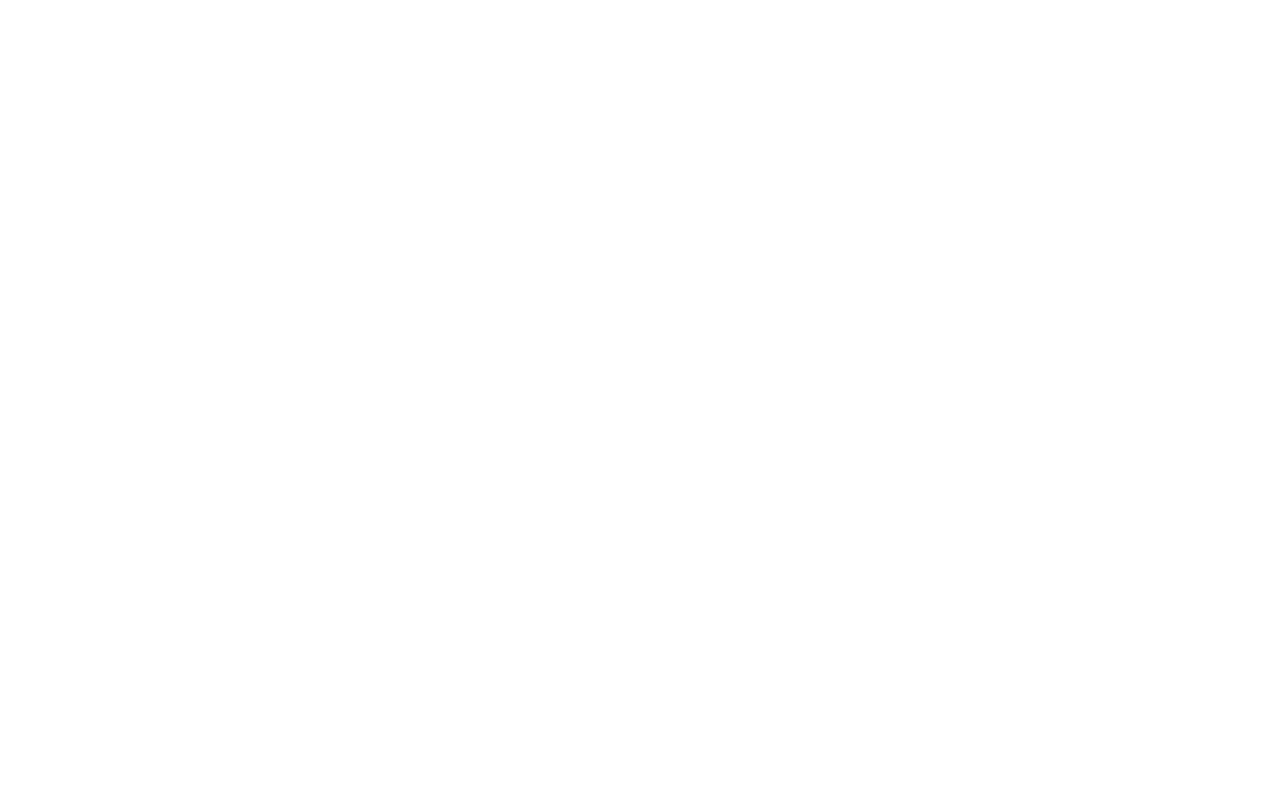
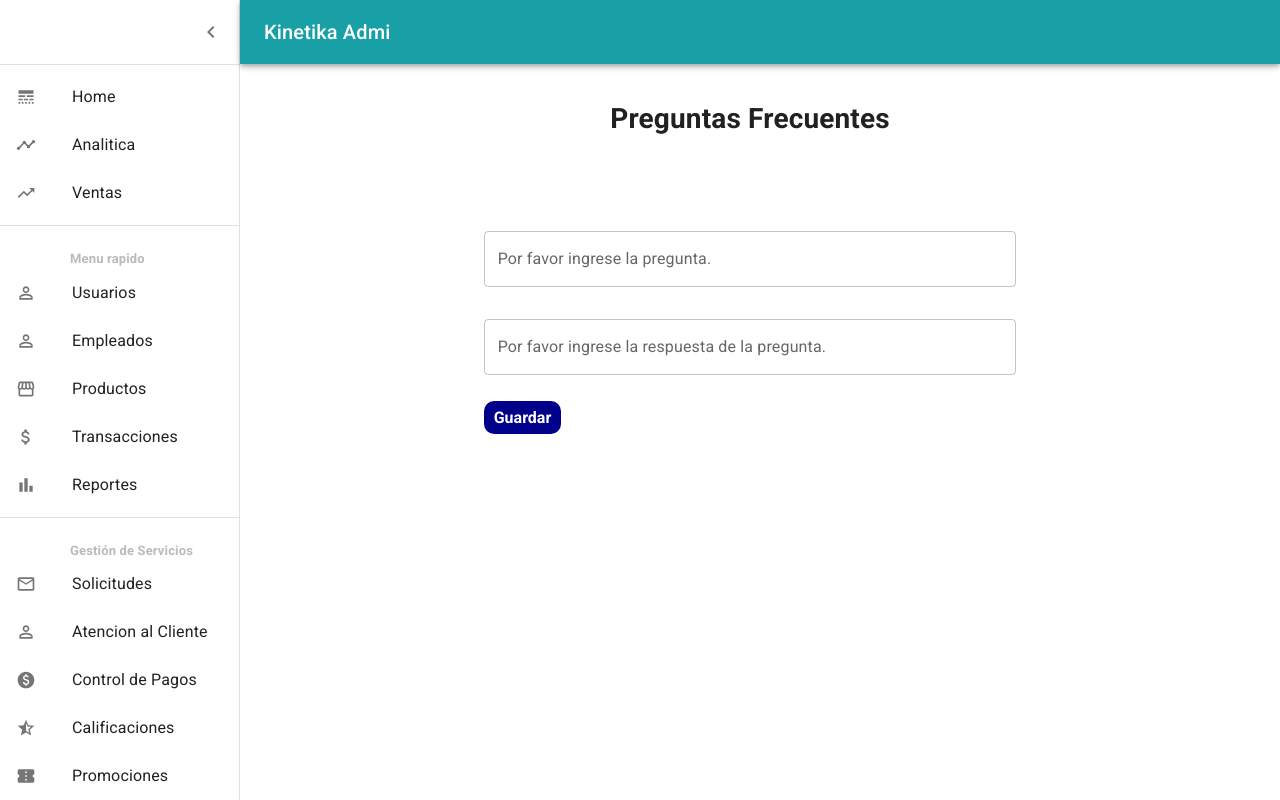
Before and after one commit to yarod159/Proyecto-UCLA, a React (Vite) app in the folder Admi-Panel/Admi-Desktop/: page /faq in a window 1280 px wide. Before the commit this address had no page. Built offline with nearby package versions, Linux system fonts and the light colour scheme.

Commit message:
Faq añadido

```diff
--- a/Admi-Panel/Admi-Desktop/src/components/sideBar/SidebarMui.jsx
+++ b/Admi-Panel/Admi-Desktop/src/components/sideBar/SidebarMui.jsx
@@ -601,6 +601,29 @@
               <ListItemText primary="Informacion General" />
             </ListItem>
           </Link>
+
+          <Link
+            to="/faq"
+            style={{ textDecoration: "none", color: "inherit" }}
+          >
+            <ListItem sx={{
+                "&:hover": {
+                  backgroundColor: "rgba(0, 0, 0, 0.04)", // Cambia el color de fondo al pasar el cursor
+                  ".MuiListItemIcon-root": {
+                    color: "#129b7d", // Cambia el color del ícono al pasar el cursor
+                  },
+                  ".MuiListItemText-primary": {
+                    color: "#129b7d", // Cambia el color del texto al pasar el cursor
+                  },
+                },
+              }}>
+              <ListItemIcon>
+                <SettingsIcon className="sidebarIcon" />
+              </ListItemIcon>
+              <ListItemText primary="Preguntas Frecuentes" />
+            </ListItem>
+          </Link>
+
         </List>
       </Drawer>
     </Box>
--- /dev/null
+++ b/Admi-Panel/Admi-Desktop/src/pages/AjustesDelSistemas/preguntasFrecuentes.jsx
@@ -0,0 +1,88 @@
+import axios from "axios";
+import React, { useState } from "react";
+import {
+  TextField,
+  Button,
+  Box,
+  FormControl,
+  InputLabel,
+  Select,
+  MenuItem,
+  Grid,
+} from "@mui/material";
+import { styled } from "@mui/system";
+import SidebarMui from "../../components/sideBar/SidebarMui";
+import "./informacionGeneral.css"
+const StyledButton = styled(Button)({
+  margin: "10px",
+});
+
+export default function faq() {
+  const [logo, setLogo] = useState(null);
+  const [formData, setFormData] = useState({
+    companyName: "",
+    rif: "",
+    mission: "",
+    vision: "",
+    corporateColor: "",
+  });
+
+  const handleInputChange = (event) => {
+    const { name, value } = event.target;
+    setFormData({ ...formData, [name]: value });
+  };
+
+  const handleFileChange = (event) => {
+    setLogo(event.target.files[0]);
+  };
+
+  const handleSubmit = async (event) => {
+    event.preventDefault();
+    console.log(formData, logo);
+  };
+
+  return (
+    <div>
+      <div className="container">
+        <SidebarMui />
+        <div className="newProduct">
+          <h1 className="informacionGeneral-h1">Preguntas Frecuentes</h1>
+
+          <form onSubmit={handleSubmit}>
+            <Box sx={{ flexGrow: 1, padding: { xs: 5, sm: 10, md: 10 } }}>
+              <Grid container rowSpacing={1} columnSpacing={{ xs: 1, sm: 2, md: 3 }}>
+                <Grid  item xs={12} sm={12} md={12}>
+                  <TextField
+                    label="Por favor ingrese la pregunta."
+                    name="preg"
+                    fullWidth
+                    margin="normal"
+                    onChange={handleInputChange}
+                  />
+                </Grid>
+                <Grid  item xs={12} sm={12} md={12}>
+                  <TextField
+                    label="Por favor ingrese la respuesta de la pregunta."
+                    name="resp"
+                    fullWidth
+                    margin="normal"
+                    multiline
+                    maxRows={4}
+                    onChange={handleInputChange}
+                  />
+                </Grid>
+                <Grid  item xs={12} sm={12} md={12}>
+
+                  <button className="addProductButton" type="submit">
+                    Guardar
+                  </button>
+                </Grid>
+
+              </Grid>
+            </Box>
+          </form>
+        </div>
+      </div>
+    </div>
+  );
+}
--- a/Admi-Panel/Admi-Desktop/src/routes/AppRoutes.jsx
+++ b/Admi-Panel/Admi-Desktop/src/routes/AppRoutes.jsx
@@ -14,13 +14,14 @@
 import Ajustes from "../pages/AjustesDelSistemas/Ajustes.jsx";
 import Instalacion from "../pages/instalacion/Instalacion.jsx";
 import InformacionGeneral from "../pages/AjustesDelSistemas/InformacionGeneral.jsx";
+import Faq from "../pages/AjustesDelSistemas/preguntasFrecuentes.jsx";
 
 
 function AppRoutes() {
   return (
     <BrowserRouter>
       <Routes>
-
+      <Route path="/faq" element={<Faq />} />
         <Route path="/" element={<Home />} />
         <Route path="/users" element={<UserList />} />
         <Route path="/user/:userId" element={<User />} />
```
